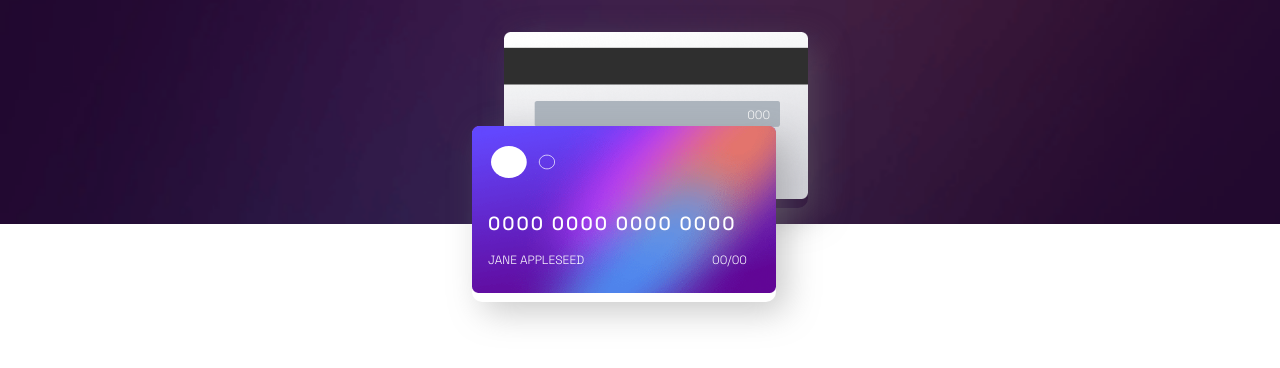
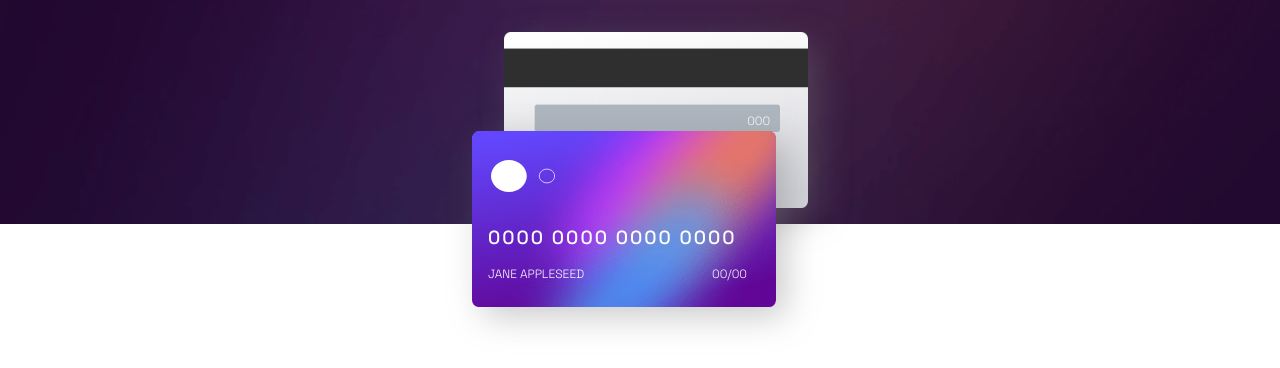
Before and after one commit to CiroJSCH/Card-Detail-Form, a React (Vite) app: page / in a window 1280 px wide. Shown: the top 368 px of the page. Built offline with nearby package versions, Linux system fonts and the light colour scheme.

Commit message:
Corregido estilos

```diff
--- a/src/styles/cards.css
+++ b/src/styles/cards.css
@@ -20,10 +20,12 @@
   -webkit-box-shadow: 10px 10px 34px -1px rgba(117, 117, 117, 0.4);
   -moz-box-shadow: 10px 10px 34px -1px rgba(117, 117, 117, 0.4);
   box-shadow: 10px 10px 34px -1px rgba(117, 117, 117, 0.4);
+  background: none;
 }
 
 .card-img {
   width: 100%;
+  height: 100%;
 }
 
 .card-back {
@@ -32,7 +34,7 @@
 }
 
 .card-front {
-  bottom: 3.1rem;
+  bottom: 2.8rem;
   right: 1rem;
 }
 
@@ -77,7 +79,7 @@
 
 .card-cvc {
   width: 2rem;
-  bottom: 5.8rem;
+  bottom: 6rem;
   padding-left: 15.2rem;
   margin: 0;
 }
@@ -133,7 +135,7 @@
     padding-left: 23rem;
   }
   .card-cvc {
-    bottom: 8.5rem;
+    bottom: 8.3rem;
     padding-left: 22.5rem;
   }
 }
```
